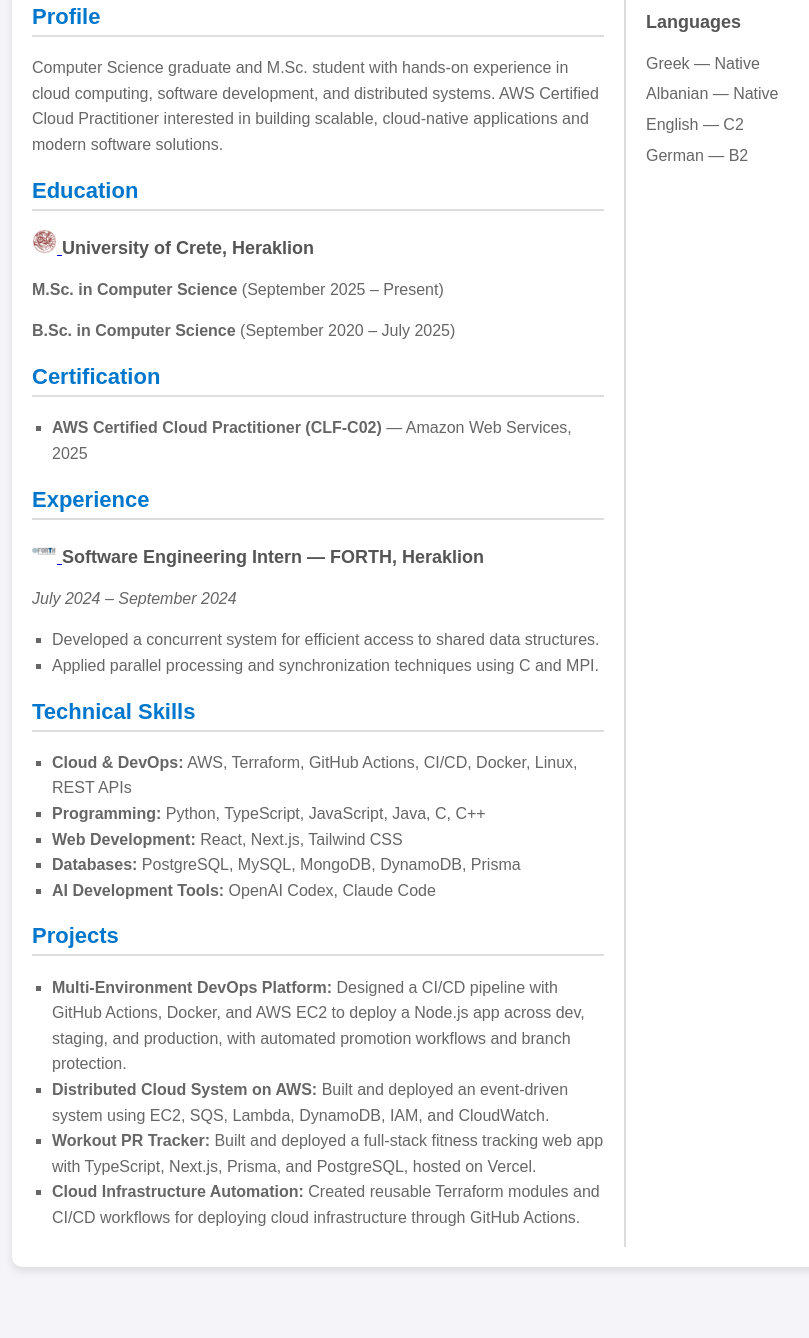
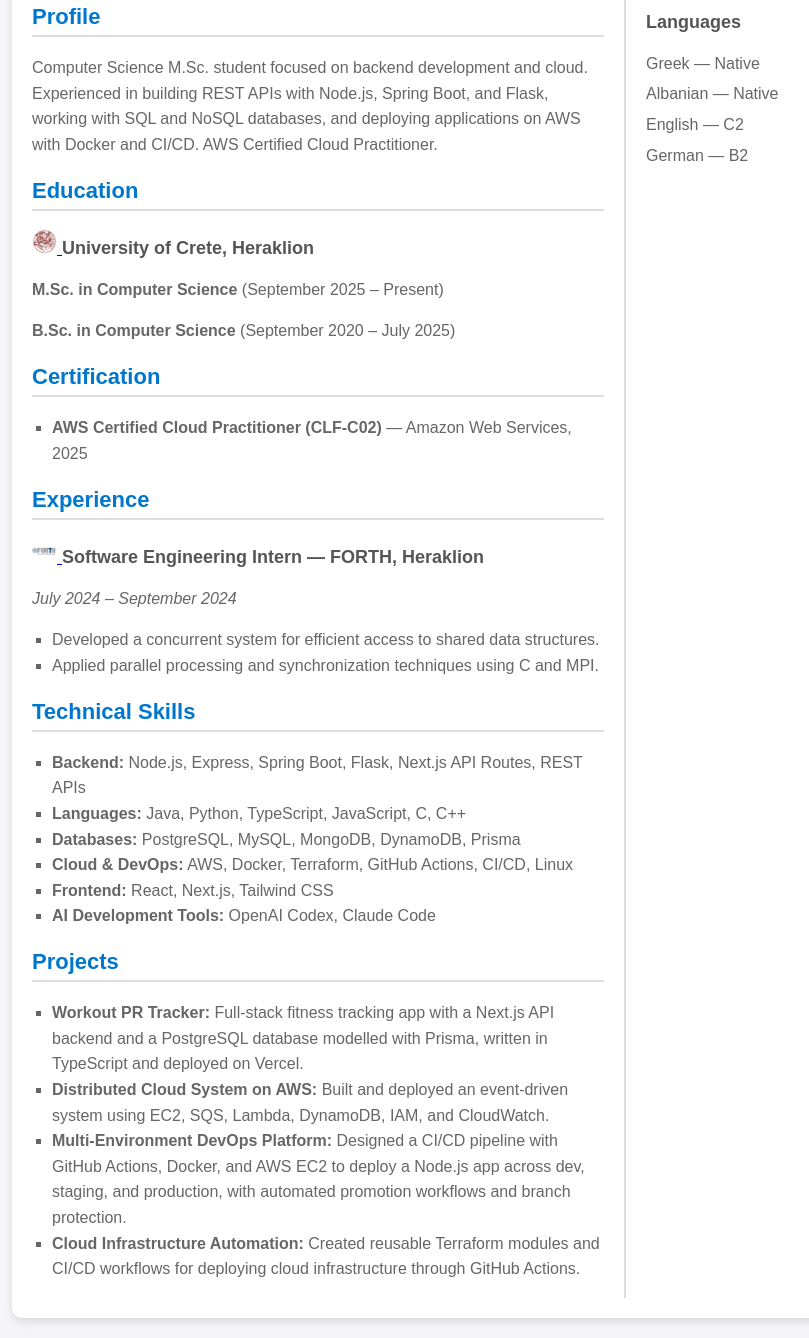
Before and after one commit to DennisSab/resume-website, a plain HTML site: page index.html in a window 1280 px wide. Shown: the part 170-1508 px from the top of the page, without its empty margins (158-967 px from the left). Before the commit the page ends 1457 px from the top, so only its background shows below. Drawn offline with Linux system fonts and the light colour scheme.

Commit message:
Reposition resume as Backend & Cloud Engineer
- New title and profile with backend + cloud focus
- Skills: add Backend section (Node.js, Express, Spring Boot, Flask, Next.js API Routes)
- Projects: lead with Workout PR Tracker, describe backend side
- Regenerate PDF

Co-Authored-By: Claude Opus 5.5 <noreply@anthropic.com>
Claude-Session: https://claude.ai/code/session_0143d4dwdaSDGU8S3k5KSMFm

```diff
--- a/index.html
+++ b/index.html
@@ -3,7 +3,7 @@
 <head>
     <meta charset="UTF-8">
     <meta name="viewport" content="width=device-width, initial-scale=1.0">
-    <title>Ntenis Sampani - Resume</title>
+    <title>Ntenis Sampani - Backend &amp; Cloud Engineer</title>
     <link rel="stylesheet" href="style.css">
 </head>
 
@@ -20,7 +20,7 @@
                 <div>
                     <h1>Ntenis Sampani</h1>
                     <p class="professional-title">
-                        Computer Science Graduate | Cloud & Software Engineering
+                        Backend &amp; Cloud Engineer
                     </p>
                 </div>
             </div>
@@ -28,10 +28,11 @@
             <h2>Profile</h2>
 
             <p>
-                Computer Science graduate and M.Sc. student with hands-on experience
-                in cloud computing, software development, and distributed systems.
-                AWS Certified Cloud Practitioner interested in building scalable,
-                cloud-native applications and modern software solutions.
+                Computer Science M.Sc. student focused on backend development and
+                cloud. Experienced in building REST APIs with Node.js, Spring Boot,
+                and Flask, working with SQL and NoSQL databases, and deploying
+                applications on AWS with Docker and CI/CD. AWS Certified Cloud
+                Practitioner.
             </p>
 
             <h2>Education</h2>
@@ -93,23 +94,28 @@
 
             <ul>
                 <li>
-                    <strong>Cloud & DevOps:</strong>
-                    AWS, Terraform, GitHub Actions, CI/CD, Docker, Linux, REST APIs
+                    <strong>Backend:</strong>
+                    Node.js, Express, Spring Boot, Flask, Next.js API Routes, REST APIs
                 </li>
 
                 <li>
-                    <strong>Programming:</strong>
-                    Python, TypeScript, JavaScript, Java, C, C++
-                </li>
-
-                <li>
-                    <strong>Web Development:</strong>
-                    React, Next.js, Tailwind CSS
+                    <strong>Languages:</strong>
+                    Java, Python, TypeScript, JavaScript, C, C++
                 </li>
 
                 <li>
                     <strong>Databases:</strong>
                     PostgreSQL, MySQL, MongoDB, DynamoDB, Prisma
+                </li>
+
+                <li>
+                    <strong>Cloud &amp; DevOps:</strong>
+                    AWS, Docker, Terraform, GitHub Actions, CI/CD, Linux
+                </li>
+
+                <li>
+                    <strong>Frontend:</strong>
+                    React, Next.js, Tailwind CSS
                 </li>
 
                 <li>
@@ -122,10 +128,10 @@
 
             <ul>
                 <li>
-                    <strong>Multi-Environment DevOps Platform:</strong>
-                    Designed a CI/CD pipeline with GitHub Actions, Docker, and AWS EC2
-                    to deploy a Node.js app across dev, staging, and production, with
-                    automated promotion workflows and branch protection.
+                    <strong>Workout PR Tracker:</strong>
+                    Full-stack fitness tracking app with a Next.js API backend and a
+                    PostgreSQL database modelled with Prisma, written in TypeScript
+                    and deployed on Vercel.
                 </li>
 
                 <li>
@@ -135,9 +141,10 @@
                 </li>
 
                 <li>
-                    <strong>Workout PR Tracker:</strong>
-                    Built and deployed a full-stack fitness tracking web app with
-                    TypeScript, Next.js, Prisma, and PostgreSQL, hosted on Vercel.
+                    <strong>Multi-Environment DevOps Platform:</strong>
+                    Designed a CI/CD pipeline with GitHub Actions, Docker, and AWS EC2
+                    to deploy a Node.js app across dev, staging, and production, with
+                    automated promotion workflows and branch protection.
                 </li>
 
                 <li>
```
Also changed, not shown: 1 other file.
